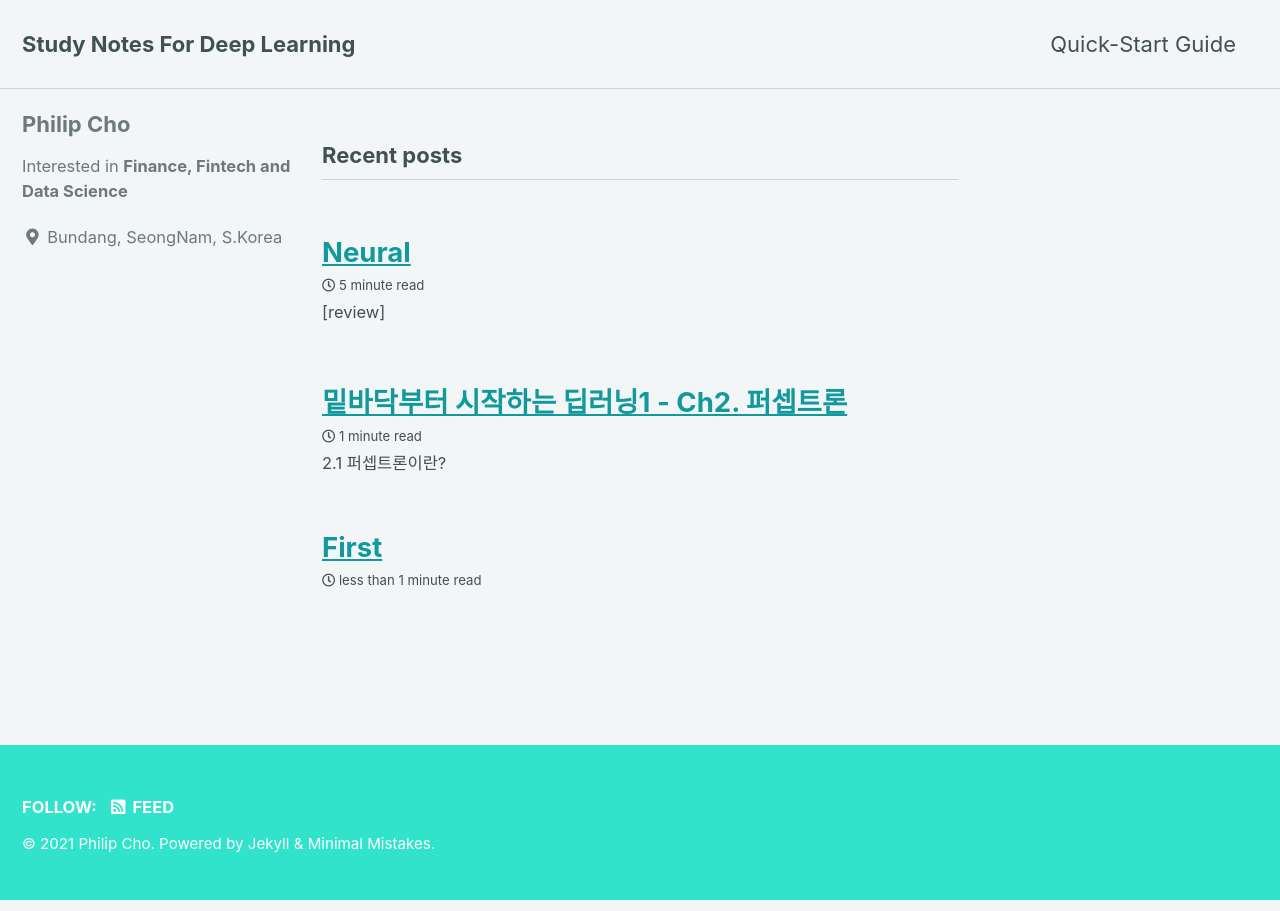
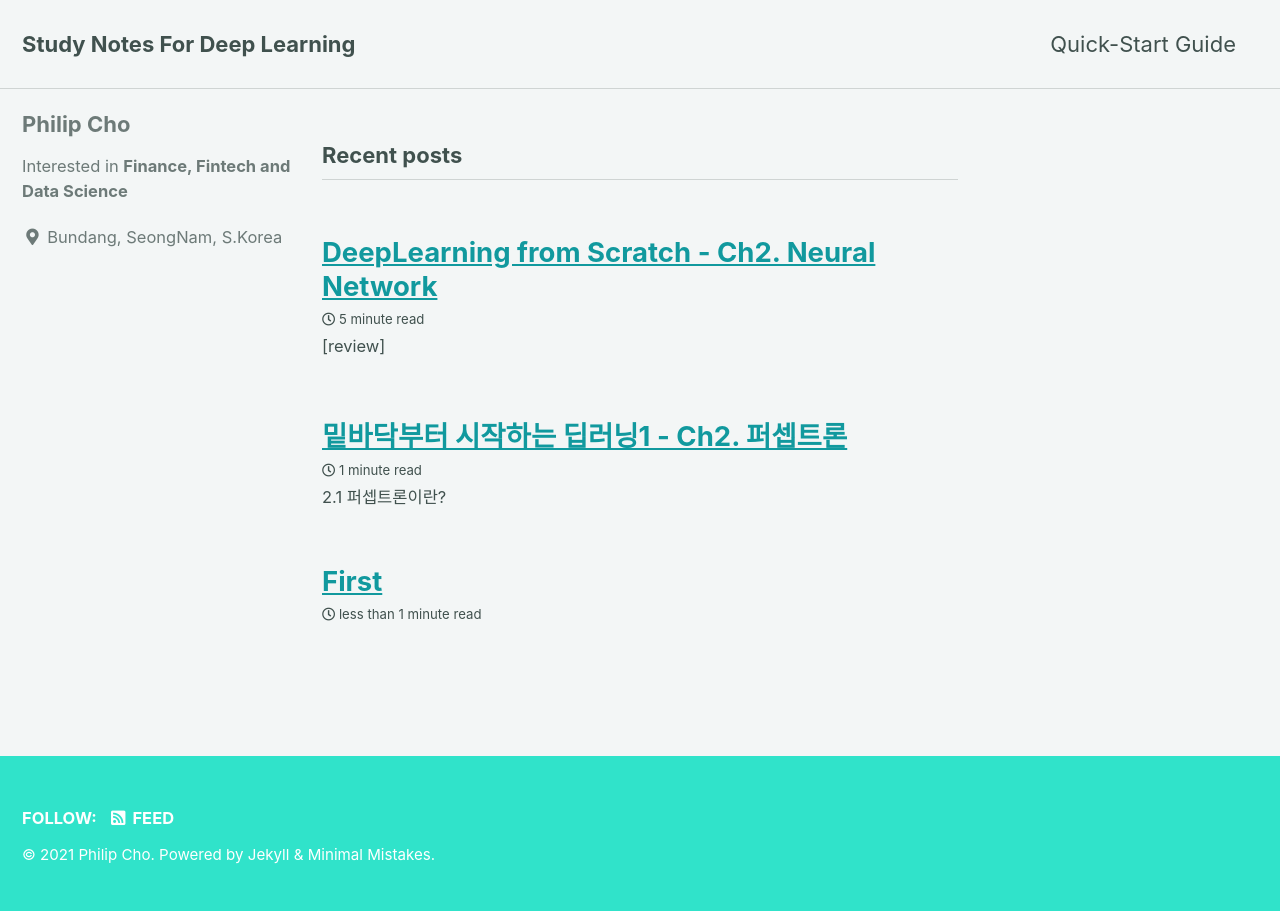
Before and after one commit to Philip-Cho/Philip-Cho.github.io, a Jekyll site: the page built from index.html, in a window 1280 px wide. Built offline with Jekyll 4.4.1, drawn with Linux system fonts in a browser that asks for light colours; cached includes are drawn as plain includes; the list of posts is cut into pages by our own code.

Commit message:
title changed

```diff
--- a/_posts/2021-11-13-neural.md
+++ b/_posts/2021-11-13-neural.md
@@ -1,3 +1,13 @@
+---
+
+layout: single
+
+title: "DeepLearning from Scratch - Ch2. Neural Network"
+
+use_math: true
+
+---
+
 #### [review]
 
 **Perceptron** - **pros**: variety of complex processes can be solved with perceptrons - **cons**: user have to choose parameters(weight, bias) him/herself.
```
